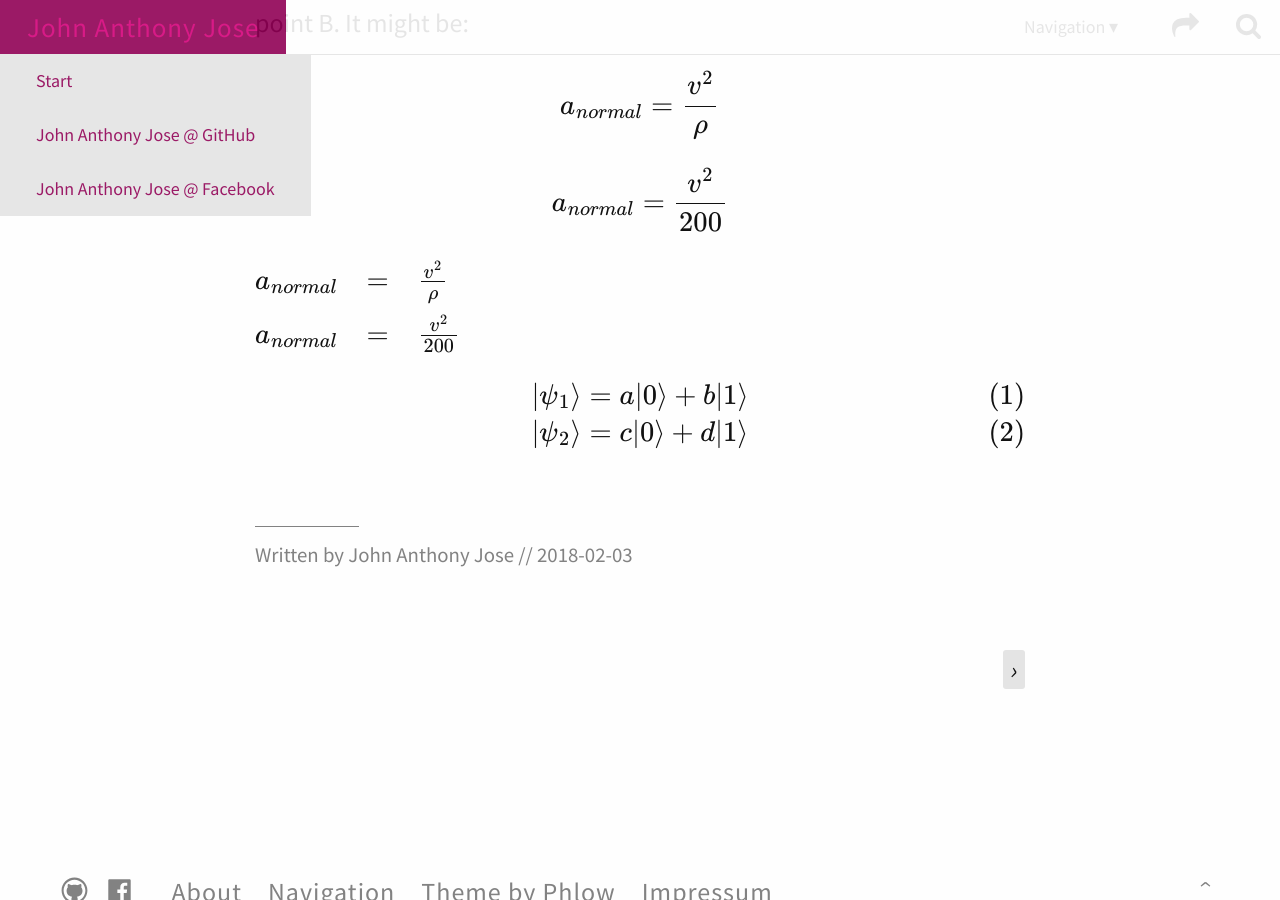
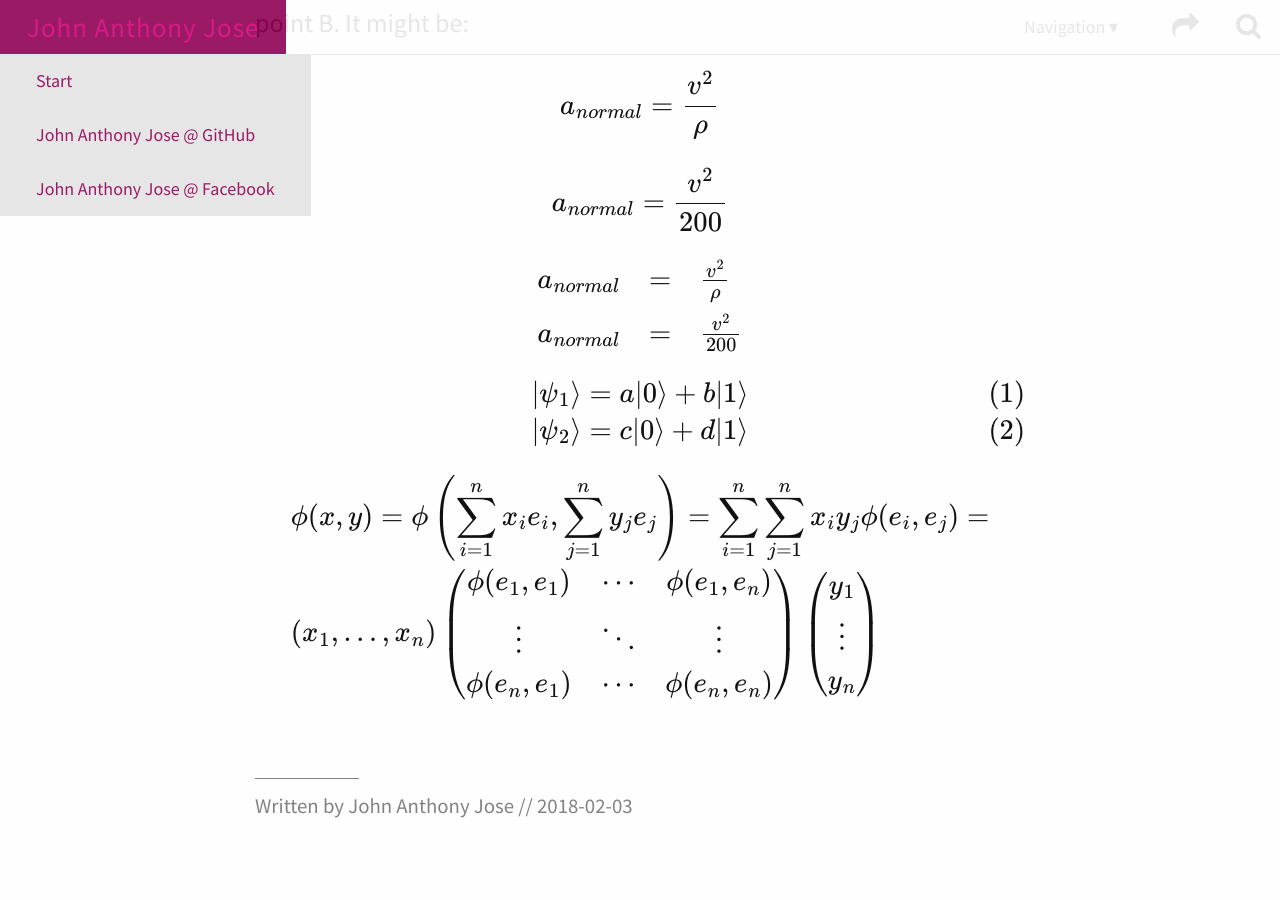
Before and after one commit to johnanthonyjose/johnanthonyjose.github.io, a Jekyll site: the page built from _posts/2018-02-03-curvilinear-example1.md, in a window 1280 px wide and 900 px high, scrolled down 2708 px. Built offline with Jekyll 4.4.1, drawn with Linux system fonts in a browser that asks for light colours; formulas are drawn with MathJax 3.

Commit message:
4th attempt
-added more examples inside curvilinear problems

```diff
--- a/_posts/2018-02-03-curvilinear-example1.md
+++ b/_posts/2018-02-03-curvilinear-example1.md
@@ -64,9 +64,14 @@ $$ a_{normal} = \frac{v^2}{\rho} $$
 $$ a_{normal} = \frac{v^2}{200} $$
 
 
-<span>
-$$\begin{array}{lcl} a_{normal} & = & \frac{v^2}{\rho} \nonumber \\ a_{normal} & = & \frac{v^2}{200} \nonumber \end{array}$$
-</span>
+<div>
+$$
+   \begin{array}{lcl}
+      a_{normal} & = & \frac{v^2}{\rho} \\
+      a_{normal} & = & \frac{v^2}{200}
+   \end{array}
+$$
+</div>
 
 $$
   \begin{align}
@@ -75,4 +80,21 @@ $$
   \end{align}
 $$
 
+$$
+\begin{align*}
+  & \phi(x,y) = \phi \left(\sum_{i=1}^n x_ie_i, \sum_{j=1}^n y_je_j \right)
+  = \sum_{i=1}^n \sum_{j=1}^n x_i y_j \phi(e_i, e_j) = \\
+  & (x_1, \ldots, x_n) \left( \begin{array}{ccc}
+      \phi(e_1, e_1) & \cdots & \phi(e_1, e_n) \\
+      \vdots & \ddots & \vdots \\
+      \phi(e_n, e_1) & \cdots & \phi(e_n, e_n)
+    \end{array} \right)
+  \left( \begin{array}{c}
+      y_1 \\
+      \vdots \\
+      y_n
+    \end{array} \right)
+\end{align*}
+$$
+
 [1]: http://example.com
```
Also changed, not shown: 3 other files.
